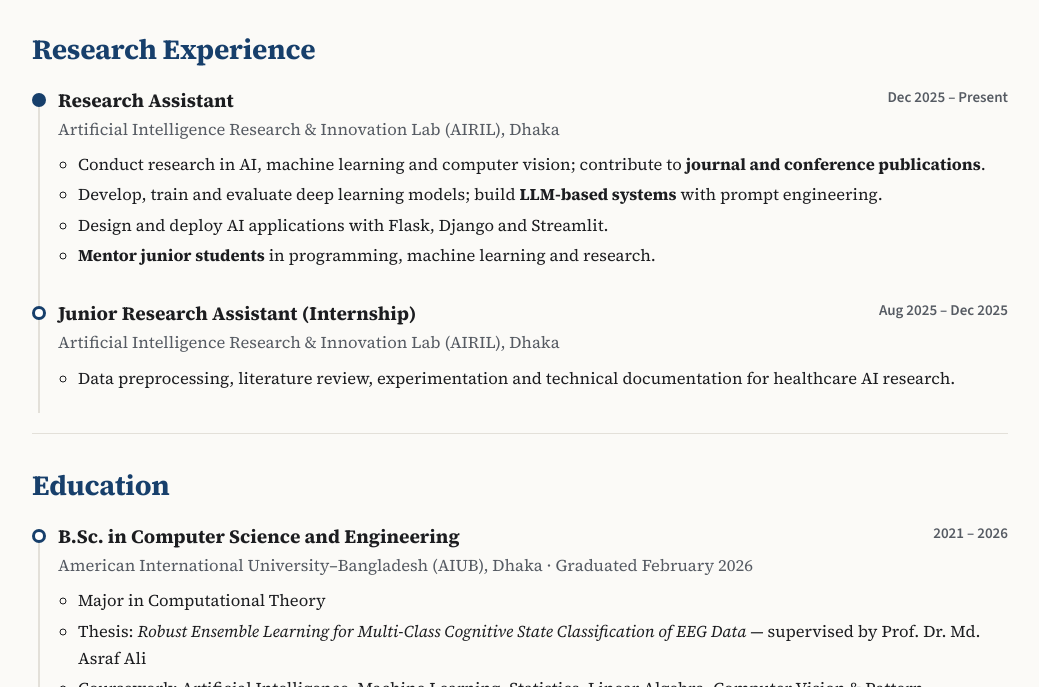
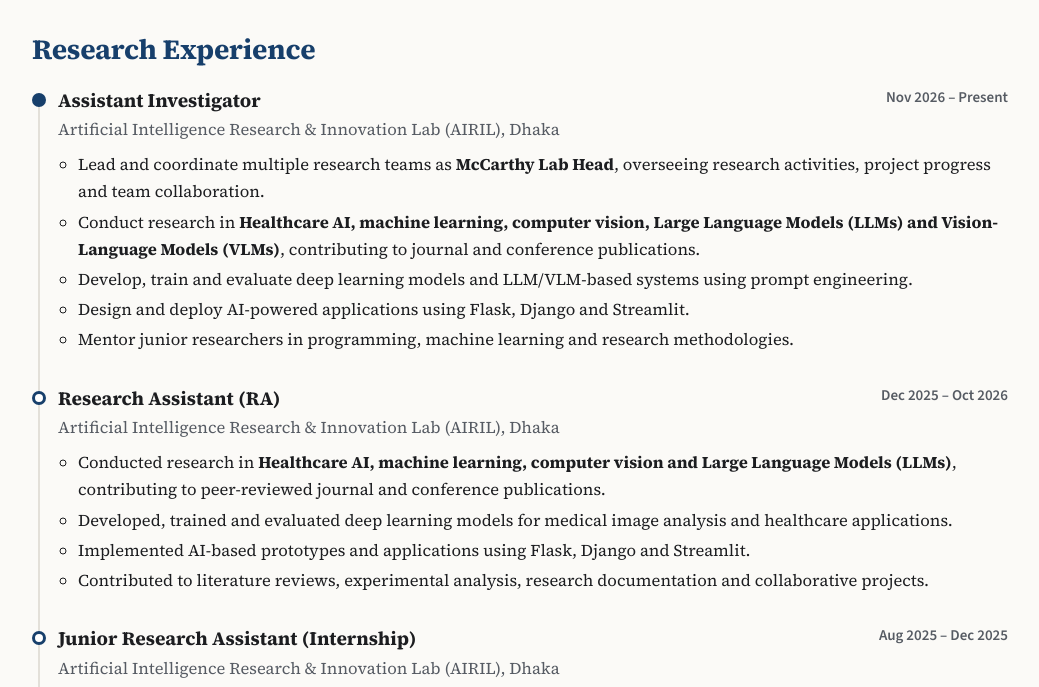
Before and after one commit to Pappokhan/Pappokhan.github.io, a plain HTML site: page experience.html in a window 1280 px wide. Shown: the part 209-896 px from the top of the page, without its empty margins (120-1159 px from the left). Drawn offline with nearby package versions, Linux system fonts and the light colour scheme.

Commit message:
Update experience.html

```diff
--- a/experience.html
+++ b/experience.html
@@ -49,19 +49,43 @@
   <h2>Research Experience</h2>
   <ul class="tl">
     <li class="now">
-      <div class="head"><b>Research Assistant</b><span class="when">Dec 2025 – Present</span></div>
+      <div class="head">
+        <b>Assistant Investigator</b>
+        <span class="when">Nov 2026 – Present</span>
+      </div>
       <span class="org">Artificial Intelligence Research &amp; Innovation Lab (AIRIL), Dhaka</span>
       <ul>
-        <li>Conduct research in AI, machine learning and computer vision; contribute to <strong>journal and conference publications</strong>.</li>
-        <li>Develop, train and evaluate deep learning models; build <strong>LLM-based systems</strong> with prompt engineering.</li>
-        <li>Design and deploy AI applications with Flask, Django and Streamlit.</li>
-        <li><strong>Mentor junior students</strong> in programming, machine learning and research.</li>
+        <li>Lead and coordinate multiple research teams as <strong>McCarthy Lab Head</strong>, overseeing research activities, project progress and team collaboration.</li>
+        <li>Conduct research in <strong>Healthcare AI, machine learning, computer vision, Large Language Models (LLMs) and Vision-Language Models (VLMs)</strong>, contributing to journal and conference publications.</li>
+        <li>Develop, train and evaluate deep learning models and LLM/VLM-based systems using prompt engineering.</li>
+        <li>Design and deploy AI-powered applications using Flask, Django and Streamlit.</li>
+        <li>Mentor junior researchers in programming, machine learning and research methodologies.</li>
       </ul>
     </li>
+
     <li>
-      <div class="head"><b>Junior Research Assistant (Internship)</b><span class="when">Aug 2025 – Dec 2025</span></div>
+      <div class="head">
+        <b>Research Assistant (RA)</b>
+        <span class="when">Dec 2025 – Oct 2026</span>
+      </div>
       <span class="org">Artificial Intelligence Research &amp; Innovation Lab (AIRIL), Dhaka</span>
-      <ul><li>Data preprocessing, literature review, experimentation and technical documentation for healthcare AI research.</li></ul>
+      <ul>
+        <li>Conducted research in <strong>Healthcare AI, machine learning, computer vision and Large Language Models (LLMs)</strong>, contributing to peer-reviewed journal and conference publications.</li>
+        <li>Developed, trained and evaluated deep learning models for medical image analysis and healthcare applications.</li>
+        <li>Implemented AI-based prototypes and applications using Flask, Django and Streamlit.</li>
+        <li>Contributed to literature reviews, experimental analysis, research documentation and collaborative projects.</li>
+      </ul>
+    </li>
+
+    <li>
+      <div class="head">
+        <b>Junior Research Assistant (Internship)</b>
+        <span class="when">Aug 2025 – Dec 2025</span>
+      </div>
+      <span class="org">Artificial Intelligence Research &amp; Innovation Lab (AIRIL), Dhaka</span>
+      <ul>
+        <li>Supported Healthcare AI research through data preprocessing, literature reviews, experimentation and technical documentation.</li>
+      </ul>
     </li>
   </ul>
 </section>
```
